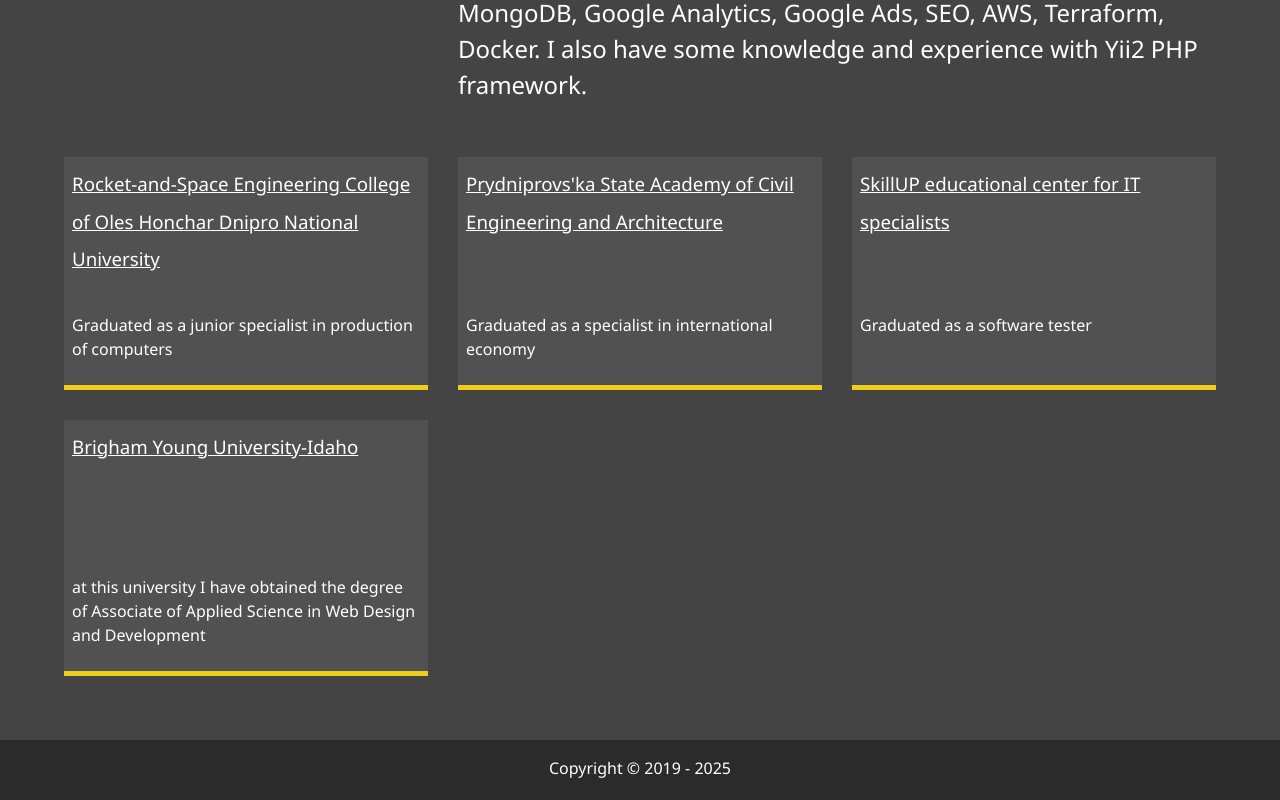
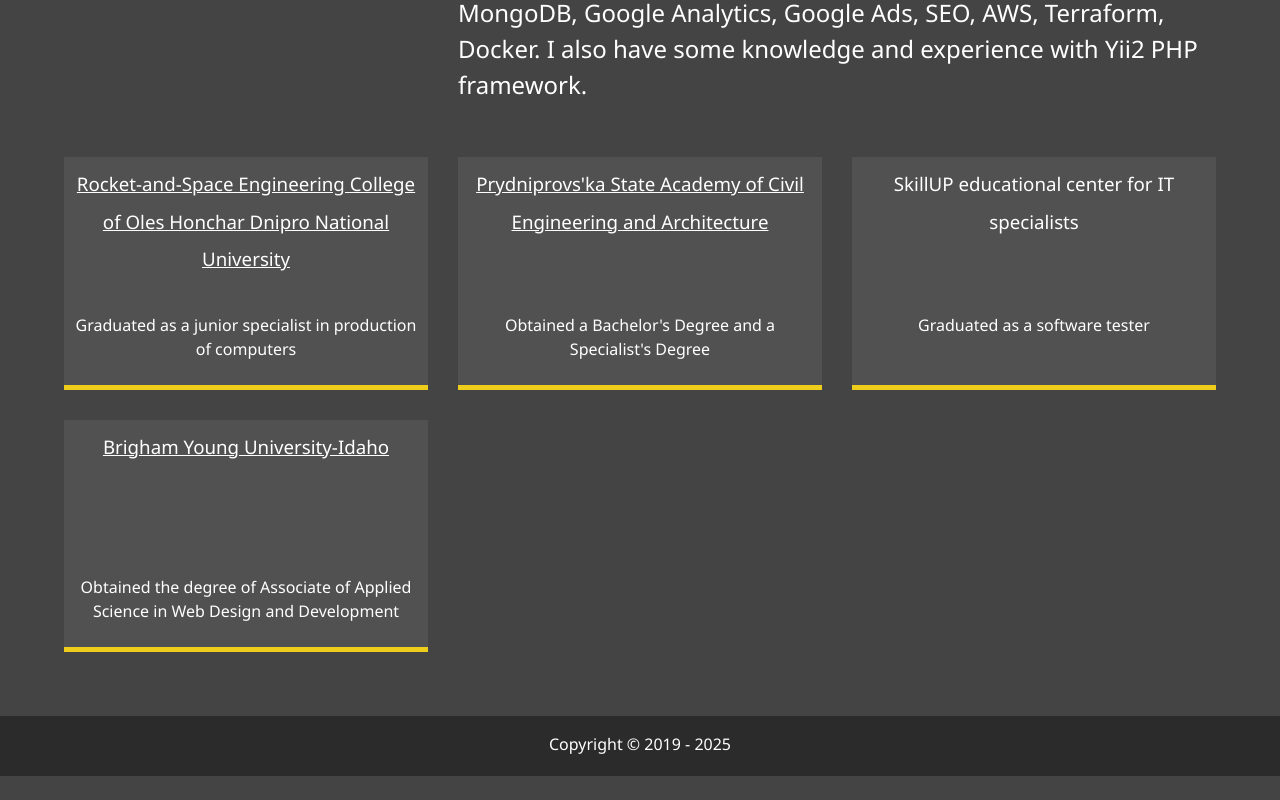
Before and after one commit to pavelwebdeveloper/myportfolio, a website: page dist/about.html in a window 1280 px wide. Shown: the part 785-1585 px from the top of the page. After the commit the page ends 1561 px from the top, so only its background shows below. Drawn offline with Linux system fonts and the light colour scheme.

```diff
--- a/package.json
+++ b/package.json
@@ -5,7 +5,7 @@
   "main": "index.js",
   "homepage": "https//pavelwebdeveloper.github.io/myportfolio",
   "scripts": {
-    "sass": "sass -w scss/ -o dist/css/ --recursive",
+    "sass": "sass -w scss/main.scss dist/css/main.css",
     "deploy": "gh-pages -d dist"
   },
   "author": "Shvets Pavel",
--- a/scss/main.scss
+++ b/scss/main.scss
@@ -133,6 +133,7 @@
         background: lighten($primary-color, 5);
         padding: 0.5rem;
         border-bottom: $secondary-color 5px solid;
+        text-align: center;
         @include responsive_header;
 
 
```
Also changed, not shown: css/main.css, dist/about.html, dist/css/main.css, dist/projects.html, 2 other files.
